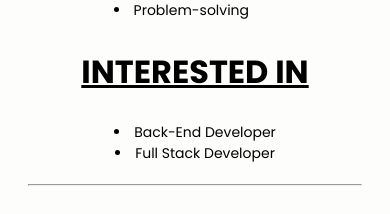
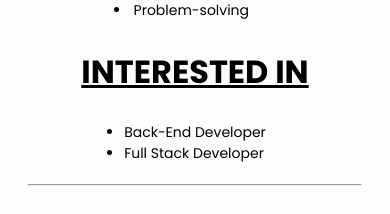
Before and after one commit to Suphanxth/Suphanxth.github.io, a React (Vite) app: page / in a window 390 px wide. Shown: the part 5301-5515 px from the top of the page. Built offline with nearby package versions, Linux system fonts and the light colour scheme.

Commit message:
fix responsive again!

```diff
--- a/src/components/AboutMe.tsx
+++ b/src/components/AboutMe.tsx
@@ -106,8 +106,12 @@ function AboutMe() {
                     </div>
                     <div>
                         <h2 style={{ fontSize: '32px', textDecoration: 'underline' }}>INTERESTED IN</h2>
-                        <li style={{ fontSize: '14px' }}>Back-End Developer</li>
-                        <li style={{ fontSize: '14px' }}>Full Stack Developer</li>
+                        <div className='interestin'>
+                            <ul>
+                                <li>Back-End Developer</li>
+                                <li>Full Stack Developer</li>
+                            </ul>
+                        </div>
                     </div>
                 </div>
                 <hr/>
--- a/src/components/Aboutme.css
+++ b/src/components/Aboutme.css
@@ -29,6 +29,12 @@
 .soft-skill {
   display: flex;
   justify-content: space-between;
+  gap: 35px;
+  font-size: 14px;
+  margin-top: 0;
+}
+
+.interestin {
   gap: 35px;
   font-size: 14px;
   margin-top: 0;
@@ -103,6 +109,21 @@ li {
     text-align: left; /* Align text to the left */
   }
 
+  .interestin {
+    display: block; /* Remove flex for SOFT SKILLS */
+    gap: 0; /* Reset gap */
+  }
+
+  .interestin ul {
+    display: block; /* Change to block for mobile */
+    margin: 0 auto; /* Center the whole list */
+    width: fit-content; /* Adjust the width to fit content */
+  }
+
+  .interestin ul li {
+    text-align: left; /* Align text to the left */
+  }
+
   .soft-interest > div {
     margin-bottom: 20px;
   }
@@ -142,6 +163,11 @@ li {
     gap: 0; /* Reset gap */
   }
 
+  .interestin {
+    display: block; /* Remove flex for SOFT SKILLS */
+    gap: 0; /* Reset gap */
+  }
+
   .soft-interest ul {
     font-size: 12px;
   }
```
